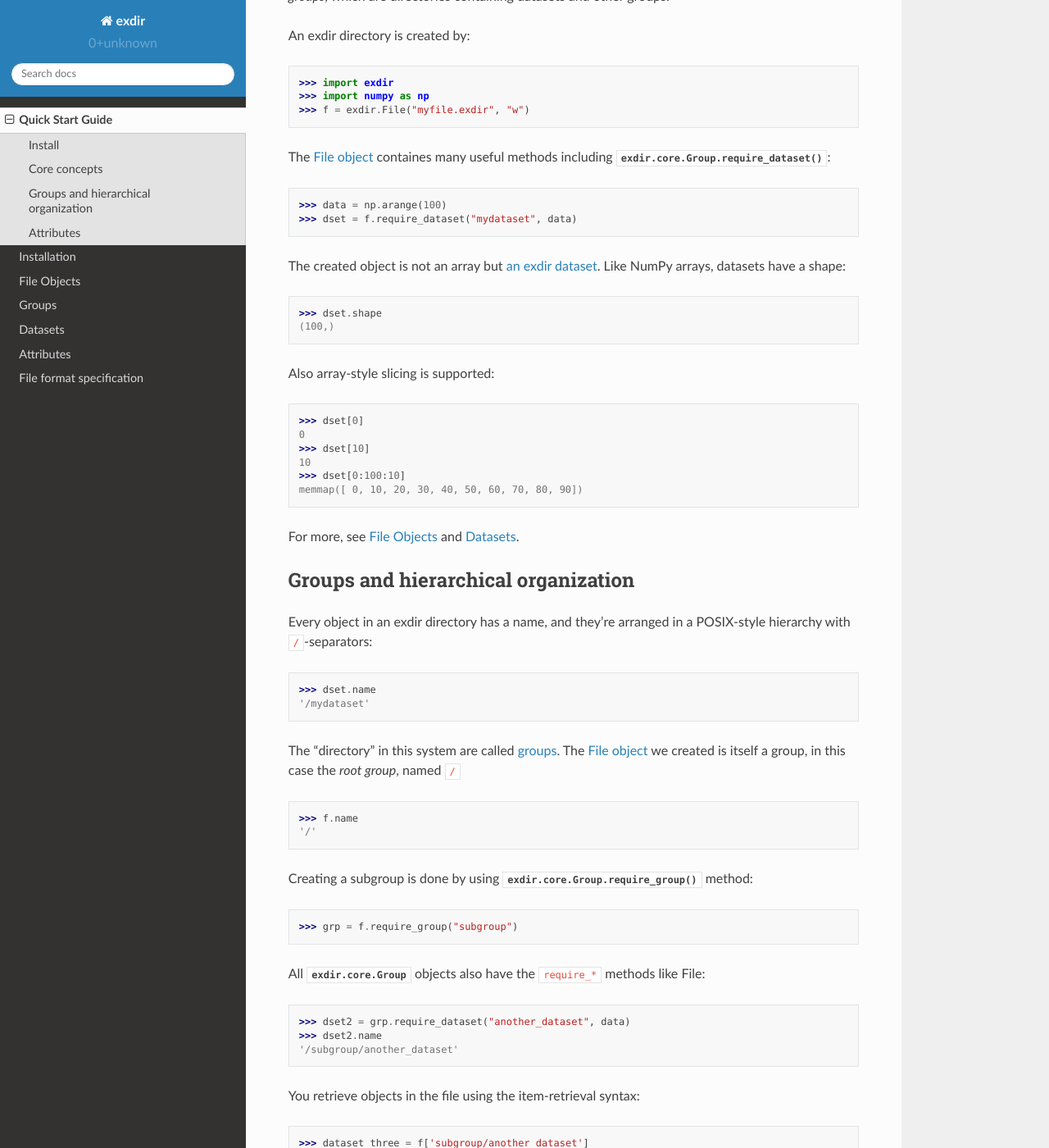
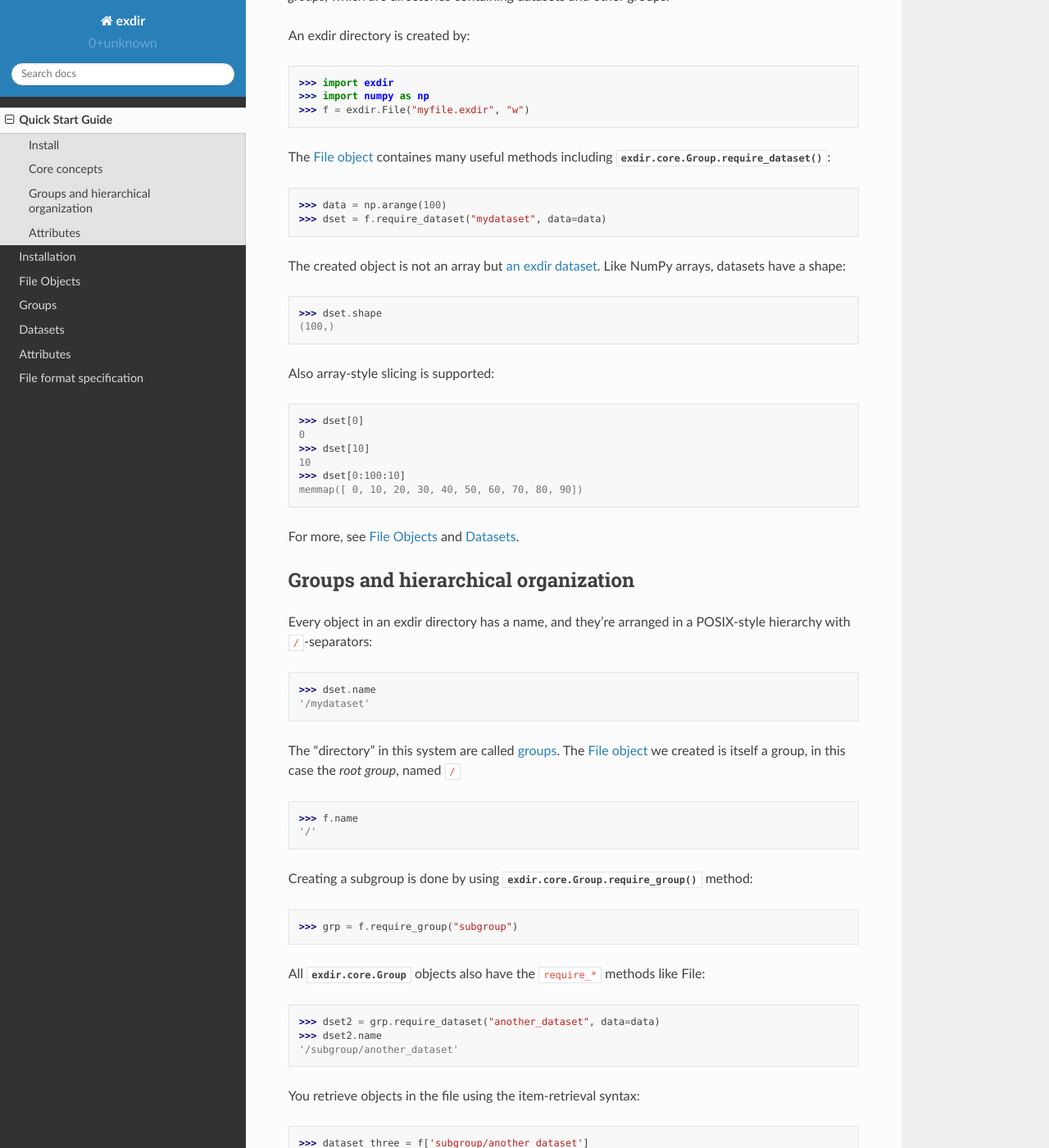
Before and after one commit to CINPLA/exdir, a Sphinx documentation site: the page built from docs/quick.rst, in a window 1280 px wide and 1400 px high, scrolled down 427 px. Shown: the whole window at 82% size. Built offline with Sphinx 7.4.7 and the Read the Docs theme 2.0.0, drawn with Linux system fonts in a browser that asks for light colours.

Commit message:
updated doctest

```diff
--- a/docs/quick.rst
+++ b/docs/quick.rst
@@ -38,7 +38,7 @@ An exdir directory is created by:
 The :ref:`File object <file>` containes many useful methods including :py:meth:`exdir.core.Group.require_dataset`:
 
     >>> data = np.arange(100)
-    >>> dset = f.require_dataset("mydataset", data)
+    >>> dset = f.require_dataset("mydataset", data=data)
 
 The created object is not an array but :ref:`an exdir dataset<dataset>`.
 Like NumPy arrays, datasets have a shape:
@@ -78,7 +78,7 @@ Creating a subgroup is done by using :py:meth:`exdir.core.Group.require_group` m
 
 All :py:class:`exdir.core.Group` objects also have the ``require_*`` methods like File:
 
-    >>> dset2 = grp.require_dataset("another_dataset", data)
+    >>> dset2 = grp.require_dataset("another_dataset", data=data)
     >>> dset2.name
     '/subgroup/another_dataset'
 
```
